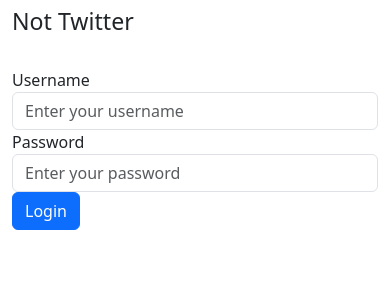
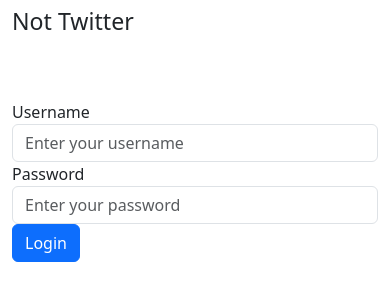
Before and after one commit to jkosticova/not-twitter, a React (Vite) app in the folder not-twitter-fe/: page / in a window 390 px wide. Shown: the top 300 px of the page. Built offline with nearby package versions, Linux system fonts and the light colour scheme.

Commit message:
Combine Header and PageHeader components into Header component

```diff
--- a/not-twitter-fe/src/App.jsx
+++ b/not-twitter-fe/src/App.jsx
@@ -13,7 +13,7 @@
   return (
     <div className="container">
       <BrowserRouter>
-        <Header authStatus={authStatus} setAuthStatus={setAuthStatus} setError={setError} />
+        <Header authStatus={authStatus} setAuthStatus={setAuthStatus} setError={setError} error={error} />
         <Routes>
           <Route
             path="/"
@@ -21,7 +21,7 @@
           />
           <Route
             path="/compose"
-            element={<NewMessagePage error={error} setError={setError} />}
+            element={<NewMessagePage error={error} setError={setError} authStatus={authStatus} />}
           />
           <Route
             path="/messages"
--- a/not-twitter-fe/src/components/Header.jsx
+++ b/not-twitter-fe/src/components/Header.jsx
@@ -18,20 +18,30 @@
     }
 
     return (
+        <>
             <div className="row mb-3">
-            <div className="col-sm-3 text-start">
+                <div className="col-sm-5 text-start">
                     <div className="h3 py-2">Not Twitter</div>
                 </div>
                 <div className="col-sm" />
-            <div className="col-sm-3">
+                <div className="col-sm-3 py-2">
                     {props.authStatus &&
                         <button
                             className="btn btn-primary"
                             onClick={handleLogout}>
                             Logout
                         </button>}
+
                 </div>
             </div>
+            <div className="row">
+                <div className="col-sm-12 py-2">
+                    {props.error && <p className="text-danger">{props.error}</p>}
+                </div>
+            </div>
+        </>
+
+
     )
 }
 
--- a/not-twitter-fe/src/components/PageHeader.jsx
+++ /dev/null
@@ -1,12 +0,0 @@
-function PageHeader(props) {
- return (
-    <div className="row">
-        <div className="col-sm-3">
-            {props.error && <p className="text-danger">{props.error}</p>}
-        </div>
-        <div className="col-sm-6" />
-    </div>
- )
-}
-
-export default PageHeader;
--- a/not-twitter-fe/src/pages/LoginPage.jsx
+++ b/not-twitter-fe/src/pages/LoginPage.jsx
@@ -1,7 +1,6 @@
 import { useState, useEffect } from "react";
 import { useNavigate } from "react-router-dom";
 import { login } from '../services/authService';
-import PageHeader from '../components/PageHeader';
 
 function LoginPage(props) {
     const [username, setUsername] = useState('');
@@ -35,12 +34,11 @@
         props.setError('');
     };
 
-    // it would be better to place this befire navigating to login page
+    // it would be better to place this before navigating to the login page
     useEffect(() => props.setAuthStatus(false),[]);
 
     return (
         <>
-            <PageHeader error={props.error} />
             <form onSubmit={handleSubmit}>
                 <div className="form-group">
                     <label htmlFor="username">Username</label>
--- a/not-twitter-fe/src/pages/MessageListPage.jsx
+++ b/not-twitter-fe/src/pages/MessageListPage.jsx
@@ -2,7 +2,6 @@
 import { useEffect, useState } from 'react';
 import { MessageList } from "../components/MessageList";
 import { Link, useNavigate } from "react-router-dom";
-import PageHeader from '../components/PageHeader';
 
 function MessageListPage(props) {
 
@@ -33,7 +32,6 @@
 
     return (
         <>
-            <PageHeader error={props.error} />
             <div className="row">
                 <div className="col-md-3 mb-2">
                     <Link className="btn btn-primary" to="/compose">
--- a/not-twitter-fe/src/pages/NewMessagePage.jsx
+++ b/not-twitter-fe/src/pages/NewMessagePage.jsx
@@ -1,10 +1,7 @@
-import { useRef } from "react";
+import { useRef, useEffect } from "react";
 import { useNavigate } from "react-router-dom";
 import { addMessage } from "../services/messageService";
-import PageHeader from '../components/PageHeader';
 
-
-// it would be better to check authStatus on page load
 function NewMessagePage(props) {
     const navigate = useNavigate();
     const messageText = useRef(null);
@@ -29,9 +26,15 @@
             })
     }
 
+    // navigate to login page if not authenticated (based on React authState, not DB state)
+    useEffect(() => {
+        props.setError("Not authenticated"),
+        navigate('/')
+    },
+    [props.authStatus]);
+
     return (
         <>
-            <PageHeader error={props.error} />
             <div className="row">
                 <div className="col">
                     <textarea
```
Lines whose indentation alone changed are shown as unchanged.
